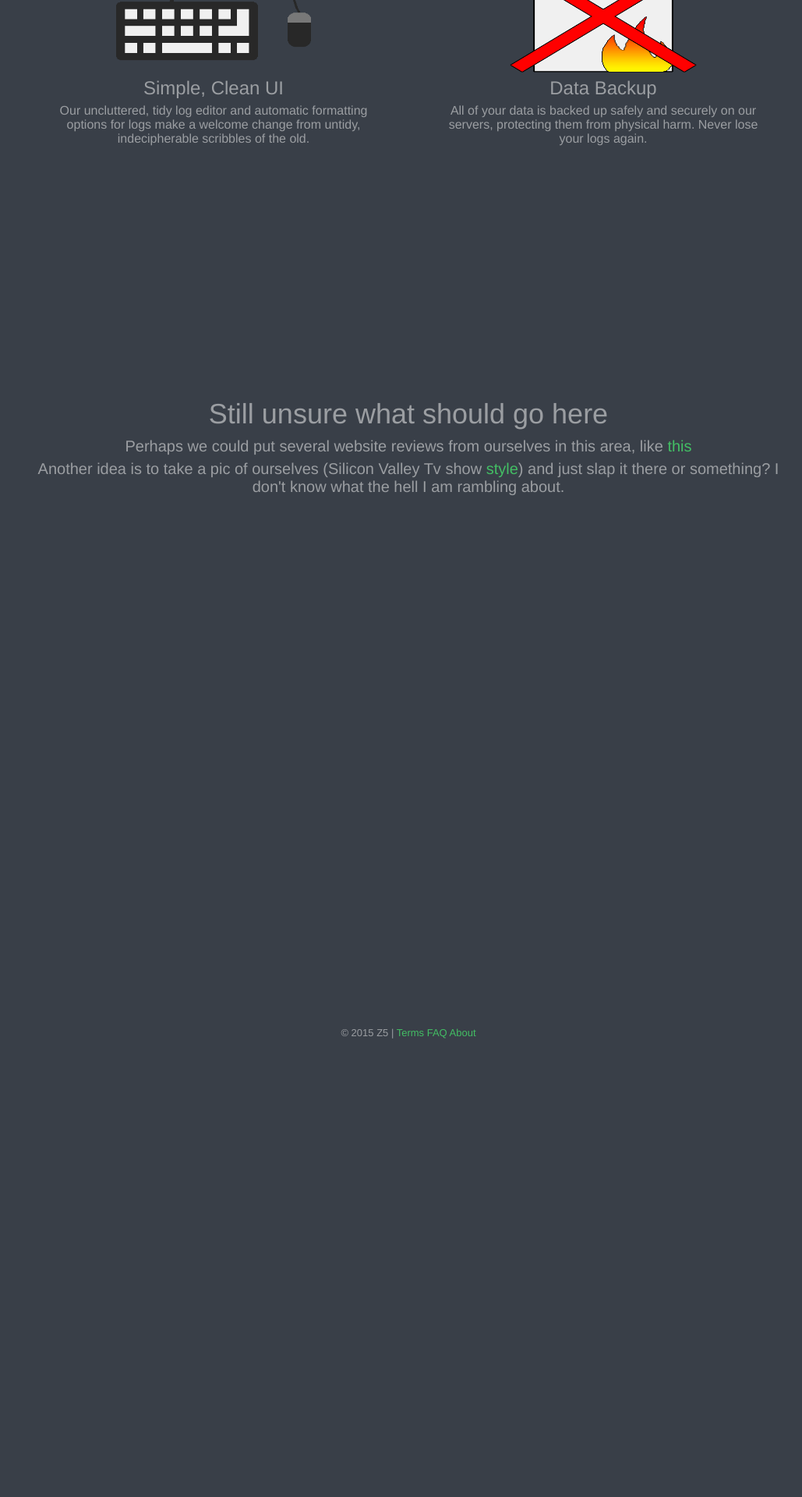
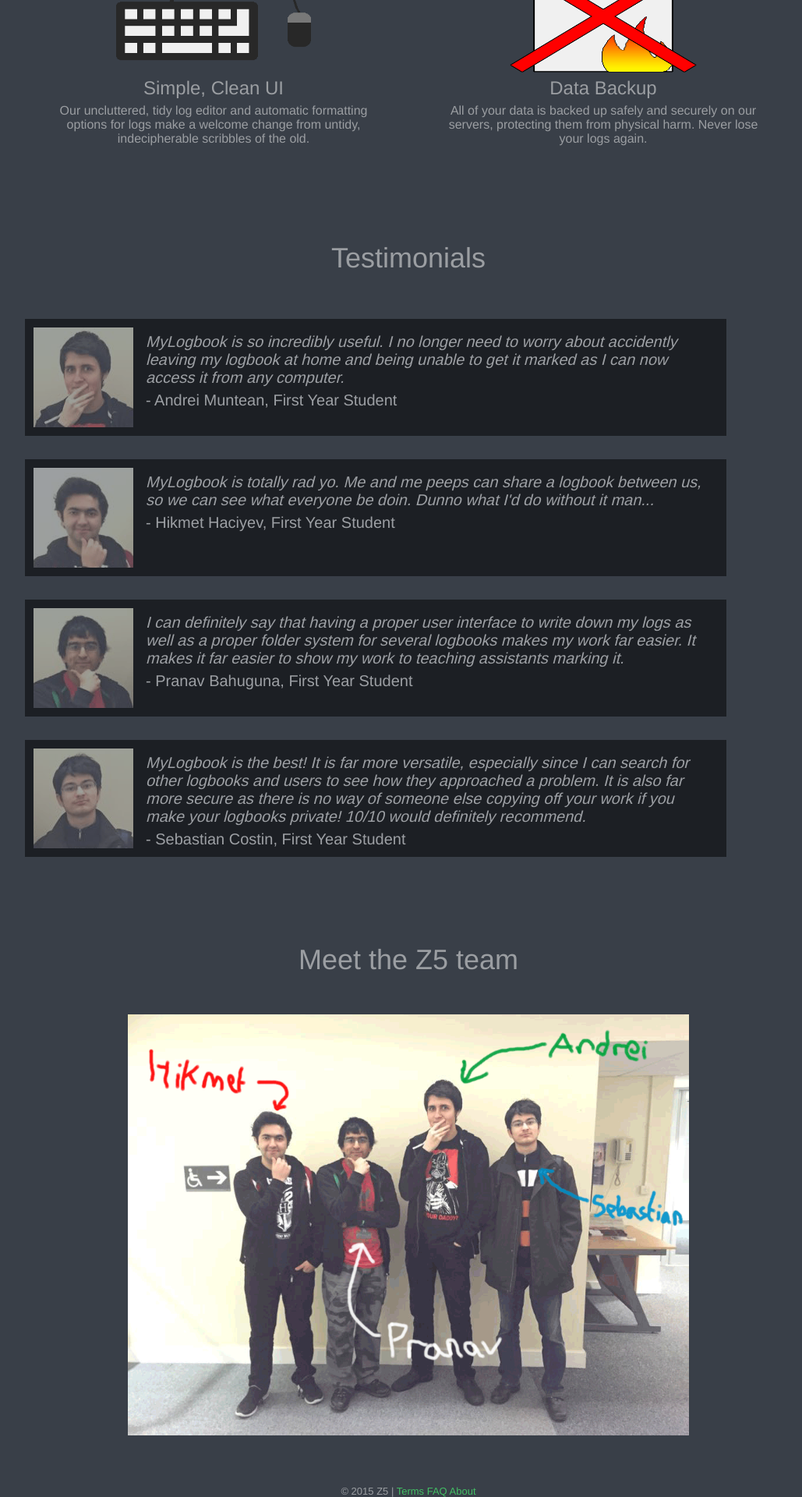
Before and after one commit to andreimuntean/Logbook, a PHP site: page / in a window 1280 px wide. Shown: the part 947-2867 px from the top of the page at 78% size, without its empty margins (116-1145 px from the left). Before the commit the page ends 2279 px from the top, so only its background shows below. Run offline with PHP 8.4, Linux system fonts and the light colour scheme; some libraries are stand-ins or nearby versions.

Commit message:
Added content for 3rd section of Landing page

```diff
--- a/Logbook/css/style.css
+++ b/Logbook/css/style.css
@@ -363,6 +363,30 @@ div.textRegion {
   font-size: 16px;
 }
 
+div.testimonial {
+  background-color: #010101;
+  opacity: 0.5;
+  margin-bottom: 30px;
+  width: 900px;
+  height: 150px;
+  float: left;
+}
+
+div.testimonial img {
+  width: 128px;
+  height: 128px;
+  margin-top: 11px;
+  margin-left: 11px;
+  float: left;
+}
+
+div.testimonial p {
+  text-align: left;
+  margin-left: 16px;
+  margin-right: 16px;
+  color: #FFFFFF;
+}
+
 ul {
   color: #9B9EA2;
 }
--- a/Logbook/index.php
+++ b/Logbook/index.php
@@ -66,7 +66,7 @@
     </div>
 
     <div class="contentContainer-90">
-      <div class="bigThing" style="height:800px">
+      <div class="bigThing" style="height:600px">
 
         <div class="advert" style="float:left">
           <img src="assets/landing-page/Interconnectivity_Graphic.png"
@@ -105,13 +105,60 @@
       </div>
     </div>
 
-    <div class="bigThing" style="height:800px">
-      <h2>Still unsure what should go here</h2>
-      <p>Perhaps we could put several website reviews from ourselves in this
-         area, like <a href="https://eleks.github.io/js2js/">this</a></p>
-      <p>Another idea is to take a pic of ourselves (Silicon Valley Tv show
-        <a href="https://d1oi7t5trwfj5d.cloudfront.net/ef/cd/b83bb1864a1d9b9c3c0e45551720/silicon-valley-poster.jpg">style</a>) and just slap it there or something? I don't know
-        what the hell I am rambling about.</p>
+    <div class="bigThing" style="height:900px">
+      <h2 style="margin-bottom:60px">Testimonials</h2>
+      <div class="testimonial">
+        <div style="float:left">
+          <img src="assets/Testimonials/Andrei_Testimonial.png" class="testimonial">
+        </div>
+        <div style="float:left; width:761px; margin-top:11px">
+          <p><em>MyLogbook is so incredibly useful. I no longer need to worry
+            about accidently leaving my logbook at home and being unable to get
+            it marked as I can now access it from any computer.</em><p>
+          <p>- Andrei Muntean, First Year Student</p>
+        </div>
+      </div>
+      <div class="testimonial">
+        <div style="float:left">
+          <img src="assets/Testimonials/Hikmet_Testimonial.png" class="testimonial">
+        </div>
+        <div style="float:left; width:761px; margin-top:11px">
+          <p><em>MyLogbook is totally rad yo. Me and me peeps can share a logbook
+            between us, so we can see what everyone be doin. Dunno what I'd do
+            without it man...</em><p>
+          <p>- Hikmet Haciyev, First Year Student</p>
+        </div>
+      </div>
+      <div class="testimonial">
+        <div style="float:left">
+          <img src="assets/Testimonials/Pranav_Testimonial.png" class="testimonial">
+        </div>
+        <div style="float:left; width:761px; margin-top:11px">
+          <p><em>I can definitely say that having a proper user interface to
+            write down my logs as well as a proper folder system for several
+            logbooks makes my work far easier. It makes it far easier to show my
+            work to teaching assistants marking it.</em><p>
+          <p>- Pranav Bahuguna, First Year Student</p>
+        </div>
+      </div>
+      <div class="testimonial">
+        <div style="float:left">
+          <img src="assets/Testimonials/Seb_Testimonial.png" class="testimonial">
+        </div>
+        <div style="float:left; width:761px; margin-top:11px">
+          <p><em>MyLogbook is the best! It is far more versatile, especially since
+            I can search for other logbooks and users to see how they approached
+            a problem. It is also far more secure as there is no way of someone
+            else copying off your work if you make your logbooks private! 10/10
+            would definitely recommend.</em><p>
+          <p>- Sebastian Costin, First Year Student</p>
+        </div>
+      </div>
+    </div>
+
+    <h2>Meet the Z5 team</h2>
+    <div class="bigThing" style="height:600px">
+      <img style="width:720px; height:540px" src="assets/landing-page/Z5Team2.png">
     </div>
 
     <p class="verySmall" style="margin-bottom:8px;">&copy;
```
Also changed, not shown: Logbook/assets/Testimonials/Andrei_Testimonial.png (added), Logbook/assets/Testimonials/Hikmet_Testimonial.png (added), Logbook/assets/Testimonials/Pranav_Testimonial.png (added), Logbook/assets/Testimonials/Seb_Testimonial.png (added), Logbook/assets/landing-page/Z5Team.png (added), Logbook/assets/landing-page/z5team2.png (added), Logbook/assets/profile-pics/P1000422.jpg (added), 1 other file.
